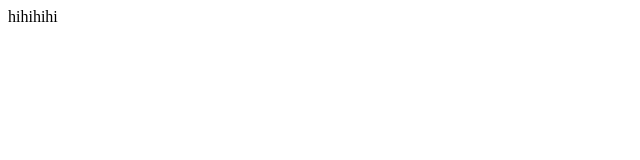
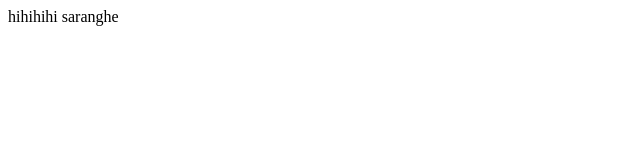
Before and after one commit to purtipatil/newrepo, a plain HTML site: page index.html in a window 1280 px wide. Shown: the full height of the page, 0-640 px from the left. Drawn offline with Linux system fonts and the light colour scheme.

Commit message:
new change

```diff
--- a/index.html
+++ b/index.html
@@ -7,5 +7,6 @@
 </head>
 <body>
     hihihihi
+    saranghe
 </body>
 </html>
```
